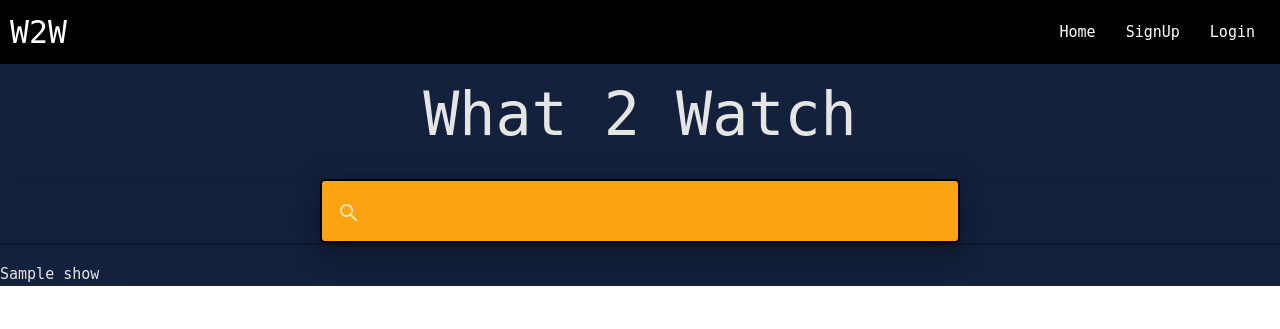
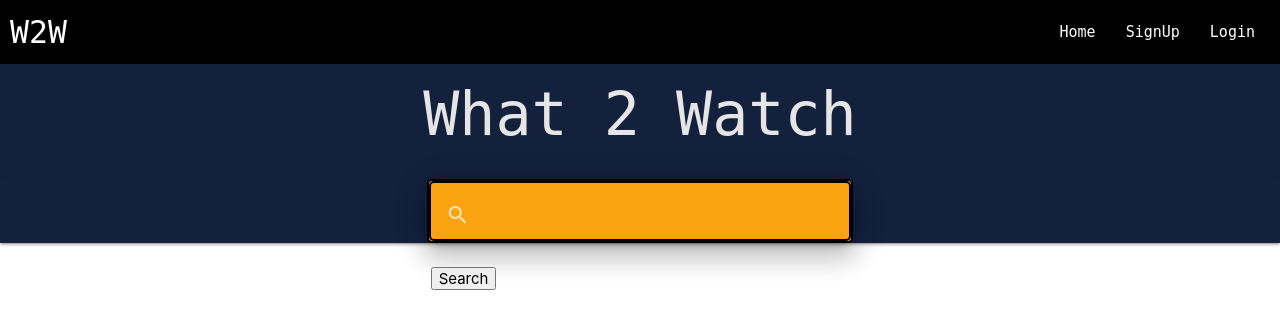
Before and after one commit to Code-Institute-Submissions/TVreview, a Flask app: page / in a window 1280 px wide. Shown: the top 329 px of the page. Run offline with Flask 2, Linux system fonts and the light colour scheme; a database or web service that is not in the repository returns one stand-in record (values such as "Sample title"); some libraries are stand-ins or nearby versions; some web fonts are replaced.

Commit message:
Added stars to tvshow.html. Created functionality for search bar.

```diff
--- a/static/css/style.css
+++ b/static/css/style.css
@@ -45,10 +45,16 @@
 .custom-search {
     display: flex;
     margin: 0 auto;
-    width: 50%;
     background-color: #fca311;
     font-family: Arial;
     color:#e5e5e5;
+    border: 2px solid black;
+    border-radius: 5px;
+    padding: 0px!important;
+}
+
+.custom-input {
+    width: 100%;
     border: 2px solid black;
     border-radius: 5px;
 }
@@ -66,3 +72,8 @@
 .card-background {
     background-color: #000000;
 }
+
+/*-----------reviews---------------*/
+.custom-star {
+    color: rgb(161, 161, 4);
+}
--- a/static/js/script.js
+++ b/static/js/script.js
@@ -1,5 +1,36 @@
-
 document.addEventListener('DOMContentLoaded', function() {
     var elems = document.querySelectorAll('.sidenav');
-    var instances = M.Sidenav.init(elems, options);
+    var instances = M.Sidenav.init(elems, {});
   });
+
+/*-------------IMDB API------------------*/
+const baseURL = "https://imdb-api.com/API/SearchSeries/k_y8kd93un/"
+
+function getData(search, cb) {
+    var xhr = new XMLHttpRequest();
+
+    xhr.open("GET", baseURL + search);
+    xhr.send();
+
+    xhr.onreadystatechange = function() {
+
+        if (this.readyState == 4 && this.status == 200) {
+
+            cb(data = JSON.parse(this.responseText));
+
+        }
+    };
+}
+
+function writeToDocument(search) {
+    getData(search, function (data){
+        /*clear results*/
+        var clear = document.getElementById('data');
+        clear.innerHTML = "";
+        data = data.results;
+        data.forEach(function(searchResult) {
+        document.getElementById('data').innerHTML += "<p>" + searchResult.title + "</p>";
+        });
+
+    })
+}
--- a/templates/base.html
+++ b/templates/base.html
@@ -12,13 +12,12 @@
     <link href="https://fonts.googleapis.com/icon?family=Material+Icons" rel="stylesheet">
     <link rel="stylesheet" href="{{ url_for('static', filename='css/style.css') }}">
     <script src= "{{ url_for('static', filename='js/script.js') }}" type="text/javascript"></script>
-
 </head>
 <body>
     <nav class="custom-nav">
         <div class="nav-wrapper">
         <a href="{{ url_for ('index') }}" class="brand-logo custom-logo">W2W</a>
-        <a href="#" data-target="mobile-demo" class="sidenav-trigger custom-text"><i class="material-icons">menu</i></a>
+        <a href="#" data-target="mobile-demo" data-activates="slide-out" class="sidenav-trigger custom-text"><i class="material-icons">menu</i></a>
         <ul id="nav-mobile" class="right hide-on-med-and-down">
             <li><a href="{{ url_for ('index') }}">Home</a></li>
             {% if session.user %}
@@ -32,11 +31,16 @@
         </div>
     </nav>
     <ul class="sidenav" id="mobile-demo">
-    <li><a href="sass.html">Sass</a></li>
-    <li><a href="badges.html">Components</a></li>
-    <li><a href="collapsible.html">Javascript</a></li>
-    <li><a href="mobile.html">Mobile</a></li>
+            <li><a href="{{ url_for ('index') }}">Home</a></li>
+            {% if session.user %}
+            <li><a href="{{ url_for ('logout') }}">Logout</a></li>
+            <li><a href="{{ url_for ('addShow') }}">Add a TV Show</a></li>
+            {% else %}
+            <li><a href="{{ url_for ('signUp') }}">SignUp</a></li>
+            <li><a href="{{ url_for ('login') }}">Login</a></li>
+            {% endif %}
   </ul>
+
     <section class="section1">
     <header class="title">What 2 Watch</header>
 
@@ -54,8 +58,6 @@
         {% endwith %}
     </section>
 
-    <script src="https://code.jquery.com/jquery-3.5.1.min.js" integrity="sha256-9/aliU8dGd2tb6OSsuzixeV4y/faTqgFtohetphbbj0=" crossorigin="anonymous"></script>
-
      <!-- Compiled and minified JavaScript -->
     <script src="https://cdnjs.cloudflare.com/ajax/libs/materialize/1.0.0/js/materialize.min.js"></script>
 </body>
--- a/templates/index.html
+++ b/templates/index.html
@@ -1,21 +1,26 @@
 {% extends "base.html" %}
 
 {% block content %}
-<nav class="search-margin">
-<div class="nav-wrapper custom-search z-depth-4">
+<nav class="search-margin row">
+
+<div class="col nav-wrapper custom-search z-depth-4 s10 m4 offset-s1 offset-m4">
 
         <div class="input-field custom-input">
           <input id="search" type="search" name="search" required>
           <label class="label-icon" for="search"><i class="material-icons">search</i></label>
           <i class="material-icons">close</i>
+          <button onclick="writeToDocument(document.getElementById('search').value)">Search</button>
         </div>
 
     </div>
+
 </nav>
-    {% for y in id %}
+    <!-- {% for y in id %}
         <a href="{{ url_for('tvShow', show_id=y._id) }}" class="custom-text">{{ y.name }}</a>
 
-    {% endfor %}
+    {% endfor %} -->
 
 
+    <div id="data" class="custom-text"></div>
+
 {% endblock %}
```
Also changed, not shown: templates/tvshow.html (+20 -2 lines).
